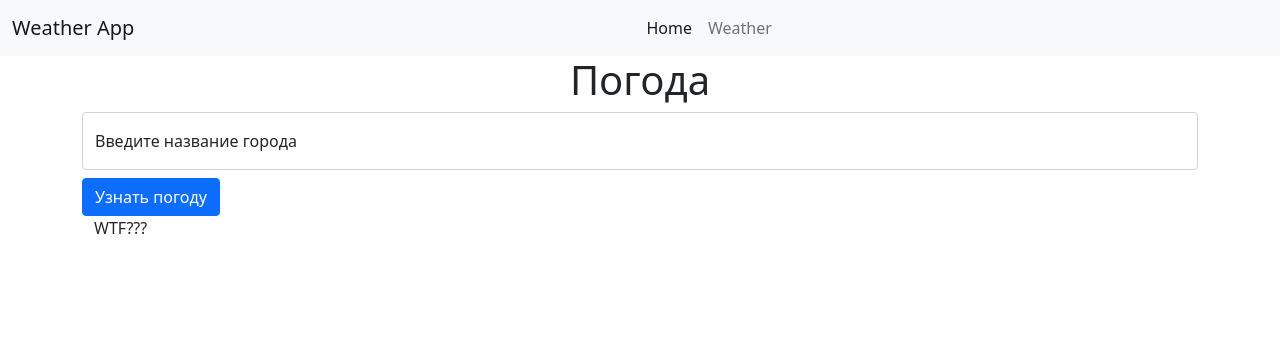
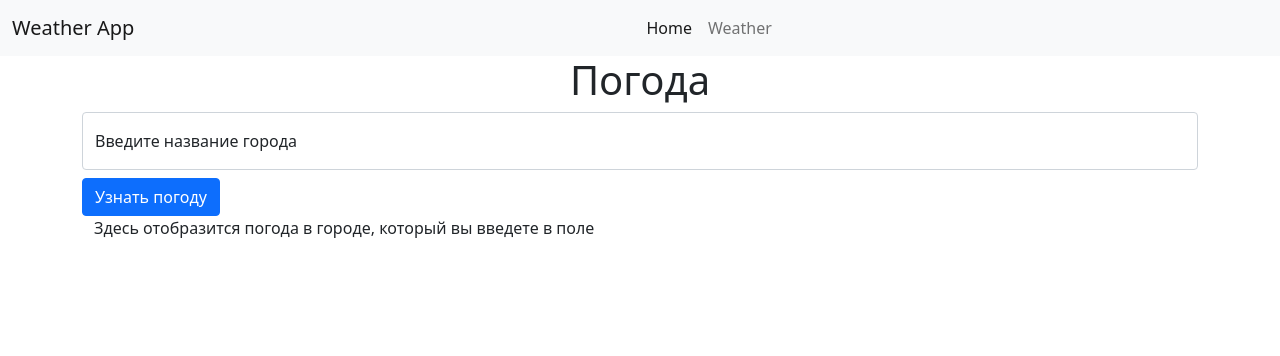
Before and after one commit to sariya23/weather_app, a FastAPI app: template src/templates/weather.html in a window 1280 px wide. Shown: the top 356 px of the page. Run offline with FastAPI, Linux system fonts and the light colour scheme; the template is opened without the code that fills it, so the values that code supplies are empty.

Commit message:
Change else

```diff
--- a/src/templates/weather.html
+++ b/src/templates/weather.html
@@ -28,7 +28,9 @@
         {% elif message %}
         <p>Error {{ message }}</p>
         {% else %}
-        <p>WTF???</p>
+        <p>
+            Здесь отобразится погода в городе, который вы введете в поле
+        </p>
         {% endif %}
     </div>
 </div>
```
